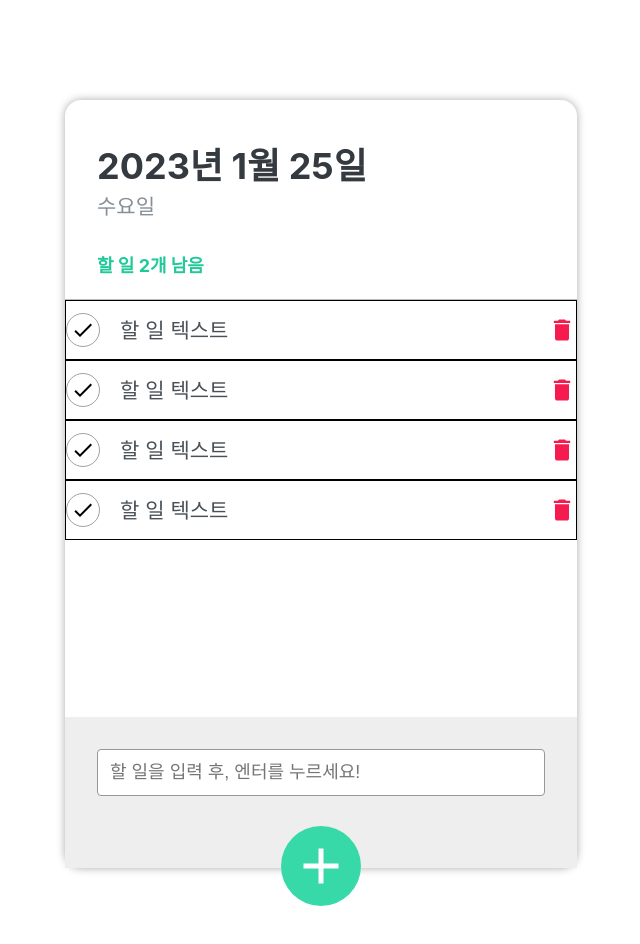
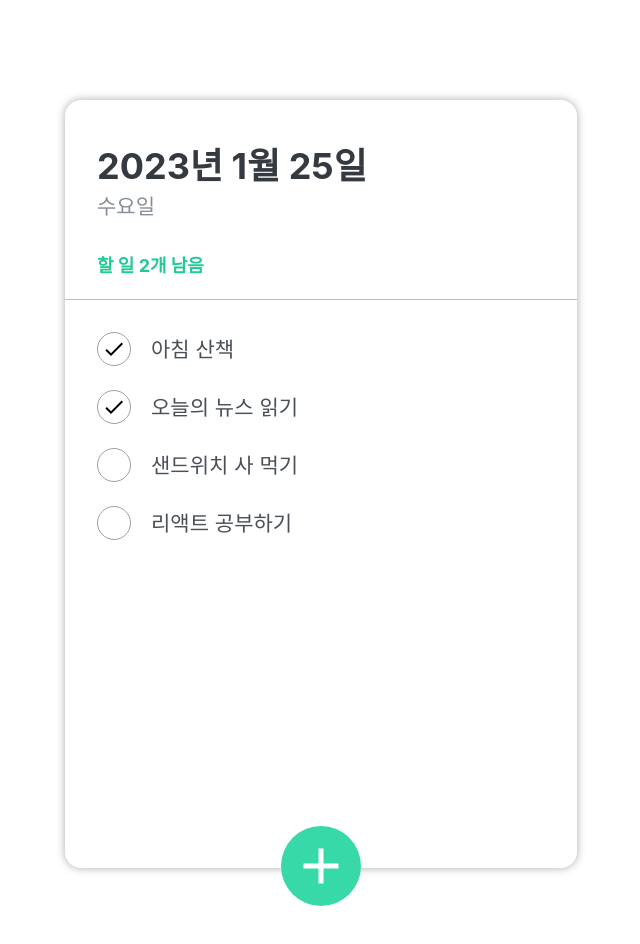
Before and after one commit to ijhhij/todo-react-app202301, a React (Create React App) app: page / in a window 1280 px wide. Shown: the top 944 px of the page, without its empty margins (319-959 px from the left). Built offline with nearby package versions, Linux system fonts and the light colour scheme.

Commit message:
# css 변경

```diff
--- a/src/components/todo/TodoInput.js
+++ b/src/components/todo/TodoInput.js
@@ -1,10 +1,19 @@
-import React from 'react';
+import React, { useState } from 'react';
 import { MdAdd } from 'react-icons/md';
+import cn from 'classnames';
 import './css/TodoInput.css';
 
 const TodoInput = () => {
+
+  // todo-input 박스를 렌더링할지 여부
+  const [open, setOpen] = useState(false);
+
+  // todo-input 박스를 열고 닫는 클릭이벤트 핸들러
+  const inputToggle = () => setOpen(!open);
+
   return (
     <>
+        { open &&
             <div className="todo-input">
                 <form className="insert-form">
                     <input
@@ -14,7 +23,9 @@ const TodoInput = () => {
                     />
                 </form>
             </div>
-        <button className="begin-btn">
+        }
+
+        <button className={cn('begin-btn', {open})} onClick={inputToggle}>
             <MdAdd />
         </button>
     </>
--- a/src/components/todo/TodoItem.js
+++ b/src/components/todo/TodoItem.js
@@ -2,13 +2,16 @@ import React from 'react';
 import { MdDone, MdDelete } from 'react-icons/md';
 import './css/TodoItem.css';
 
-const TodoItem = () => {
+const TodoItem = ({ todo }) => {
+
+  const {title, done} = todo;
+
   return (
     <li className="todo-item">
         <div className="check-circle">
-            <MdDone />
+            {done && <MdDone />}
         </div>
-        <span className="text">할 일 텍스트</span>
+        <span className="text">{title}</span>
         <div className="remove">
             <MdDelete />
         </div>
--- a/src/components/todo/TodoMain.js
+++ b/src/components/todo/TodoMain.js
@@ -1,15 +1,16 @@
-import React from 'react'
-import TodoItem from './TodoItem'
+import React from 'react';
+import TodoItem from './TodoItem';
+import './css/TodoMain.css';
 
-const TodoMain = () => {
+const TodoMain = ({ todoList }) => {
+
   return (
     <ul className="todo-list">
-        <TodoItem />
-        <TodoItem />
-        <TodoItem />
-        <TodoItem />
+        {
+            todoList.map(todo => <TodoItem key={todo.id} todo={todo} />)
+        }
     </ul>
-  )
-}
+  );
+};
 
-export default TodoMain
+export default TodoMain;
--- a/src/components/todo/TodoTemplate.js
+++ b/src/components/todo/TodoTemplate.js
@@ -7,10 +7,36 @@ import TodoInput from './TodoInput';
 import TodoMain from './TodoMain';
 
 const TodoTemplate = () => {
+
+  // 할일 api데이터
+  const todos = [
+    {
+        id: 1,
+        title: '아침 산책',
+        done: true
+    },
+    {
+        id: 2,
+        title: '오늘의 뉴스 읽기',
+        done: true
+    },
+    {
+        id: 3,
+        title: '샌드위치 사 먹기',
+        done: false
+    },
+    {
+        id: 4,
+        title: '리액트 공부하기',
+        done: false
+    },
+  ];
+
+
   return (
     <div className="todo-template">
         <TodoHeader />
-        <TodoMain />
+        <TodoMain todoList={todos} />
         <TodoInput />
     </div>
   )
--- a/src/components/todo/css/TodoInput.css
+++ b/src/components/todo/css/TodoInput.css
@@ -39,4 +39,18 @@
     z-index: 10;
 
     cursor: pointer;
+    /* 애니메이션 지연효과 */
+    transition: 0.2s;
 }
+
+.begin-btn:hover {
+    background: #63e6be;
+}
+
+.begin-btn.open {
+    background: #ff6b6b;
+    transform: translate(-50%, 0) rotate(45deg);
+}
+.begin-btn.open:hover {
+    background: #ff8787;
+}
--- a/src/components/todo/css/TodoItem.css
+++ b/src/components/todo/css/TodoItem.css
@@ -1,7 +1,7 @@
 
 .todo-item {
     display: flex;
-    border: 1px solid #000;
+    /* border: 1px solid #000; */
     padding: 12px 0;
     align-items: center;
 }
@@ -30,10 +30,19 @@
 }
 .todo-item .remove {
     font-size: 28px;
-    color: #f51b4f;
+    color: #ccc;
     cursor: pointer;
 
     display: flex;
     justify-content: center;
     align-items: center;
+
+    display: none;
 }
+.todo-item:hover .remove {
+    display: block;
+}
+
+.todo-item .remove:hover {
+    color: #f51b4f;
+}
--- /dev/null
+++ b/src/components/todo/css/TodoMain.css
@@ -0,0 +1,8 @@
+
+.todo-list {
+    /* background: orange; */
+    flex: 1;
+    padding: 20px 32px 48px;
+    /* 자식박스가 부모의 길이나 너비를 넘어갔을 때 */
+    overflow: auto;
+}
--- a/src/components/todo/css/TodoTemplate.css
+++ b/src/components/todo/css/TodoTemplate.css
@@ -13,4 +13,7 @@
     margin: 100px auto;
 
     position: relative;
+
+    display: flex;
+    flex-direction: column;
 }
```
Lines whose indentation alone changed are shown as unchanged.
